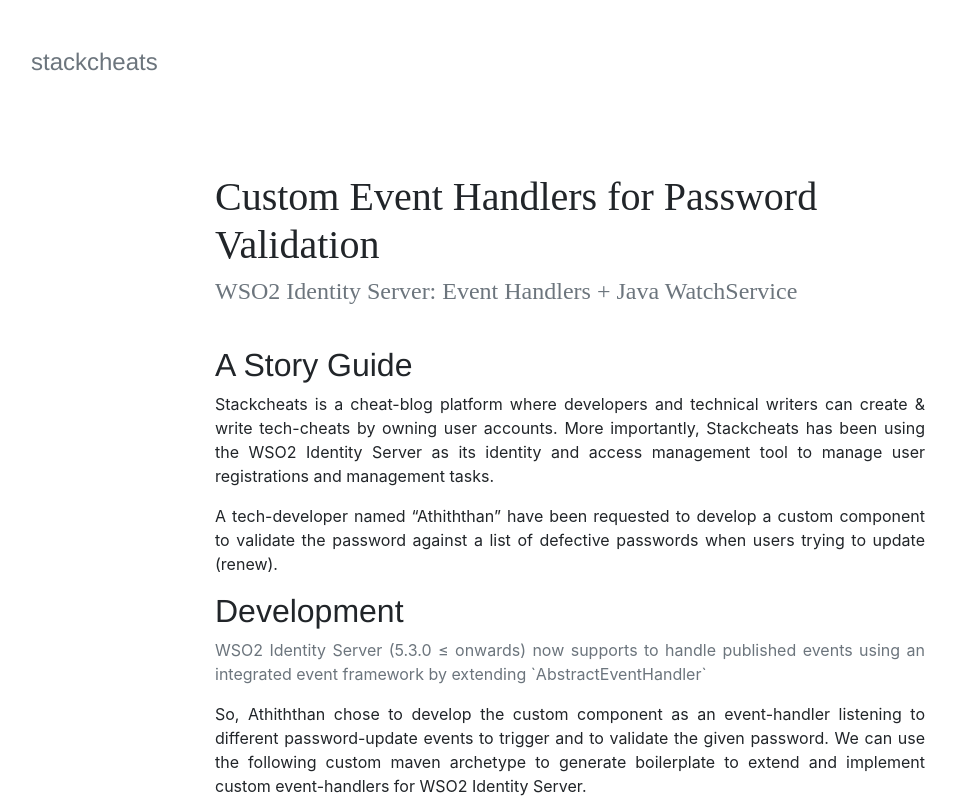
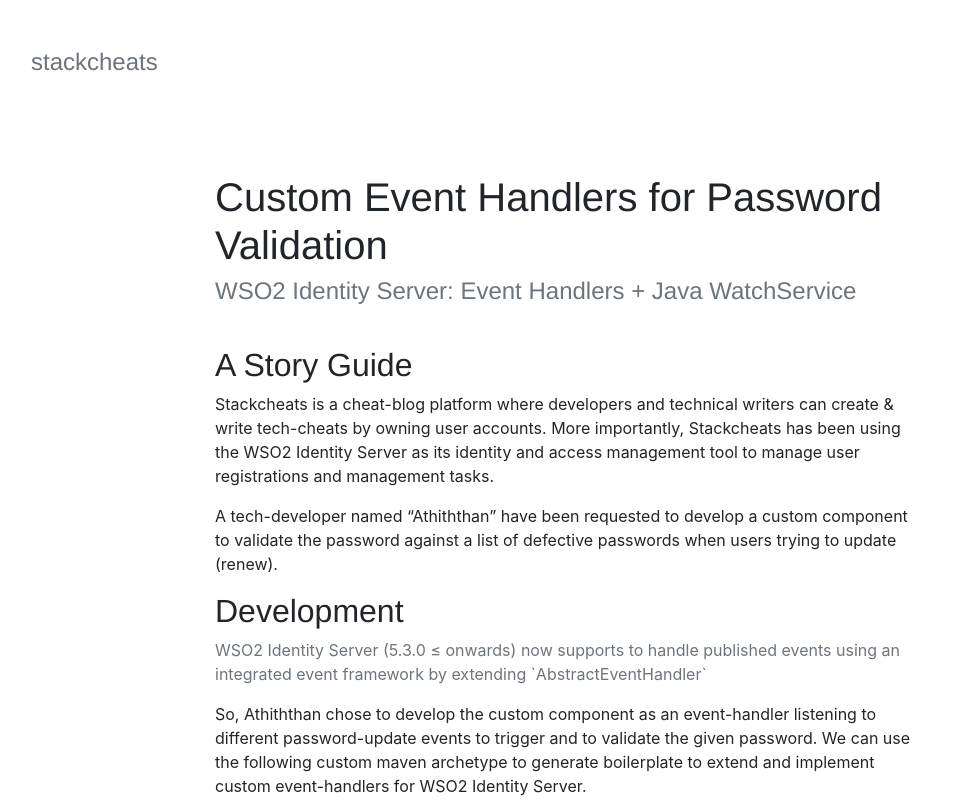
Before and after one commit to athiththan11/stackcheats-engine, a Gatsby site: page /Custom-Event-Handlers-for-Password-Validation/ in a window 1280 px wide. Shown: the top 801 px of the page, without its empty margins (70-1026 px from the left). Built offline with nearby package versions, Linux system fonts and the light colour scheme; Gatsby itself is replaced by a stand-in of ours; some packages are replaced by stand-ins of ours; a web font is replaced by a local one.

Commit message:
template change

```diff
--- a/gatsby-config.js
+++ b/gatsby-config.js
@@ -40,6 +40,13 @@
       resolve: `gatsby-transformer-remark`,
       options: {
         plugins: [
+          {
+            resolve: 'gatsby-remark-embed-gist',
+            options: {
+              username: 'athiththan11',
+              includeDefaultCss: false
+            }
+          },
           {
             resolve: `gatsby-remark-images`,
             options: {
--- a/src/templates/stackcheat-template.js
+++ b/src/templates/stackcheat-template.js
@@ -17,21 +17,19 @@
           <div className="row mb-2">
             {/* title block */}
             <div className="col">
-              <h1 style={{ fontFamily: 'Poiret none' }}>
-                {post.frontmatter.title}
-              </h1>
-              <h4
-                className="text-secondary font-weight-light"
-                style={{ fontFamily: 'Poiret none' }}
-              >
+              <h1 className="stackcheat--title">{post.frontmatter.title}</h1>
+              <h4 className="stackcheat--sub-title text-secondary font-weight-light">
                 {post.frontmatter.intro}
               </h4>
             </div>
           </div>
 
           {/* intro block */}
-          <div className="row pt-4">
-            <div className="col text-justify" dangerouslySetInnerHTML={{ __html: post.html }} />
+          <div className="row stackcheat-body pt-4">
+            <div
+              className="col"
+              dangerouslySetInnerHTML={{ __html: post.html }}
+            />
           </div>
         </div>
       </Layout>
```
